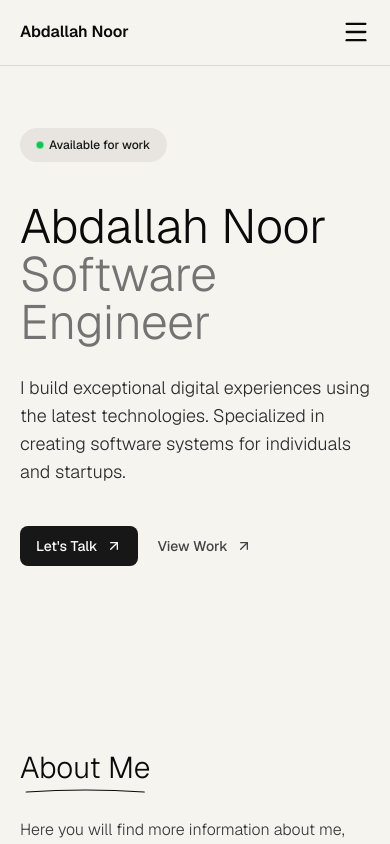
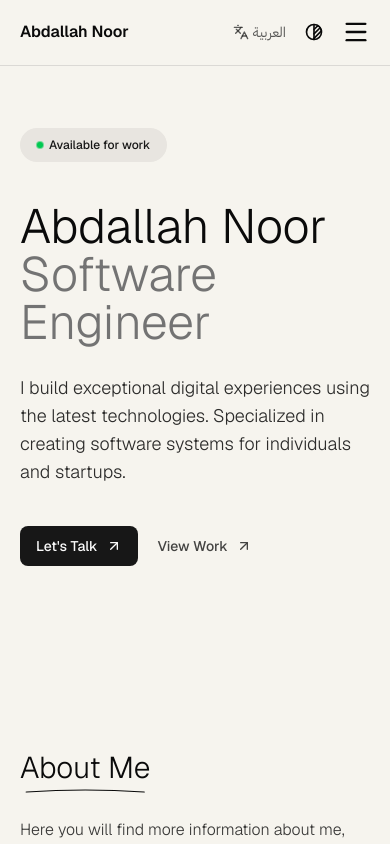
Before and after one commit to abdallanoor/portfolio, a Next.js app: page /en in a window 390 px wide. Shown: the top 844 px of the page. Built offline with nearby package versions, Linux system fonts and the light colour scheme.

Commit message:
fix: update header layout for improved theme toggle and locale switcher positioning

```diff
--- a/components/header.tsx
+++ b/components/header.tsx
@@ -128,13 +128,13 @@ export default function Header() {
           ))}
         </nav>
 
-        <div className="flex items-center gap-2 ms-auto max-md:hidden">
+        <div className="flex items-center gap-2 ms-auto me-1">
           <LocaleSwitcher />
           <ThemeToggle />
         </div>
 
         <button
-          className="md:hidden p-3 pe-0 cursor-pointer transition-transform duration-300 active:scale-90"
+          className="md:hidden p-2 pe-0 cursor-pointer transition-transform duration-300 active:scale-90"
           onClick={() => setIsMobileMenuOpen(!isMobileMenuOpen)}
         >
           <Menu className="size-7" />
@@ -167,13 +167,6 @@ export default function Header() {
               </Button>
             ))}
           </div>
-
-          <div className="pt-4 border-t border-border/50 mt-4">
-            <div className="container flex items-center justify-between">
-              <ThemeToggle />
-              <LocaleSwitcher />
-            </div>
-          </div>
         </nav>
       </div>
     </header>
```
